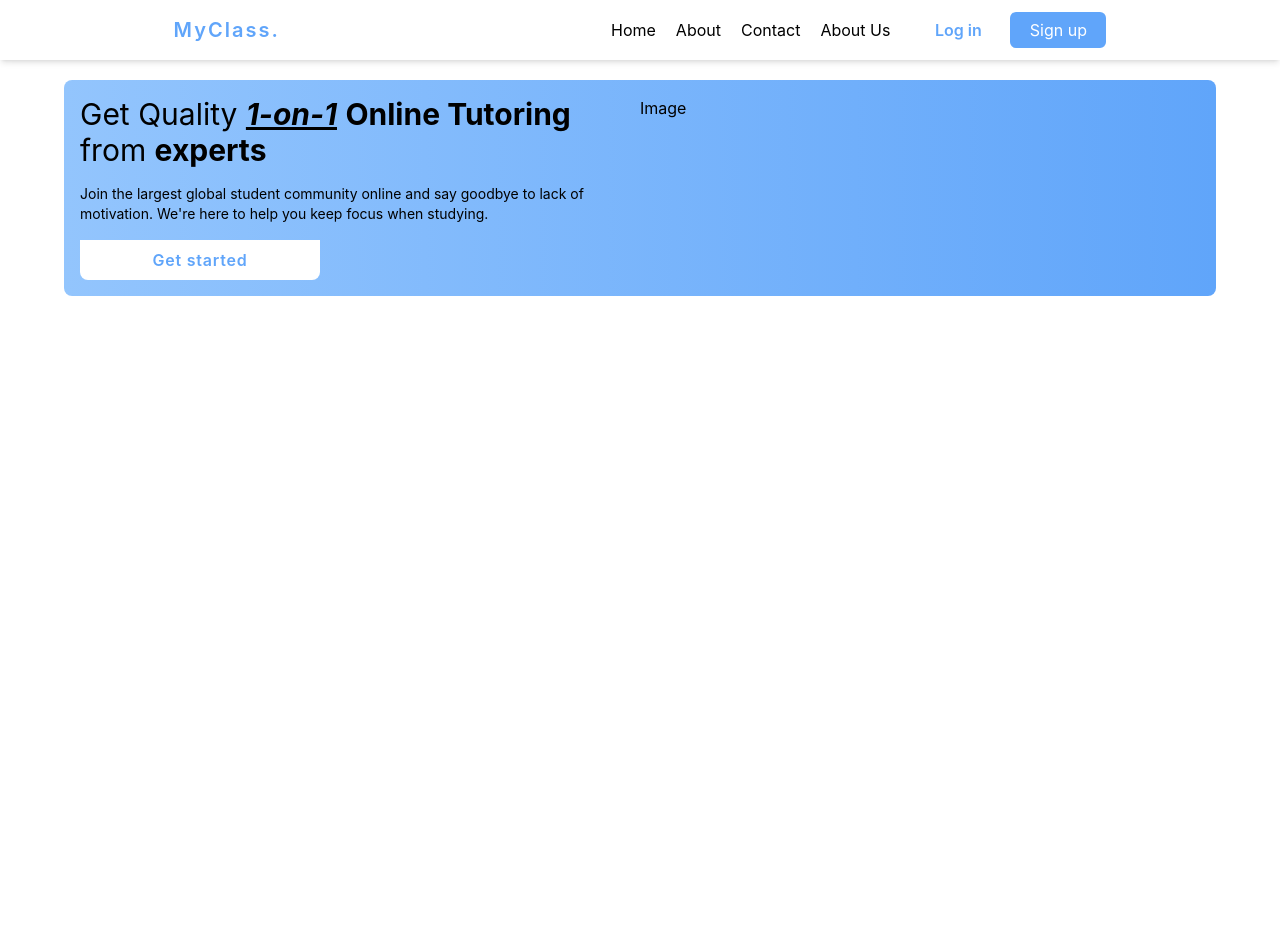
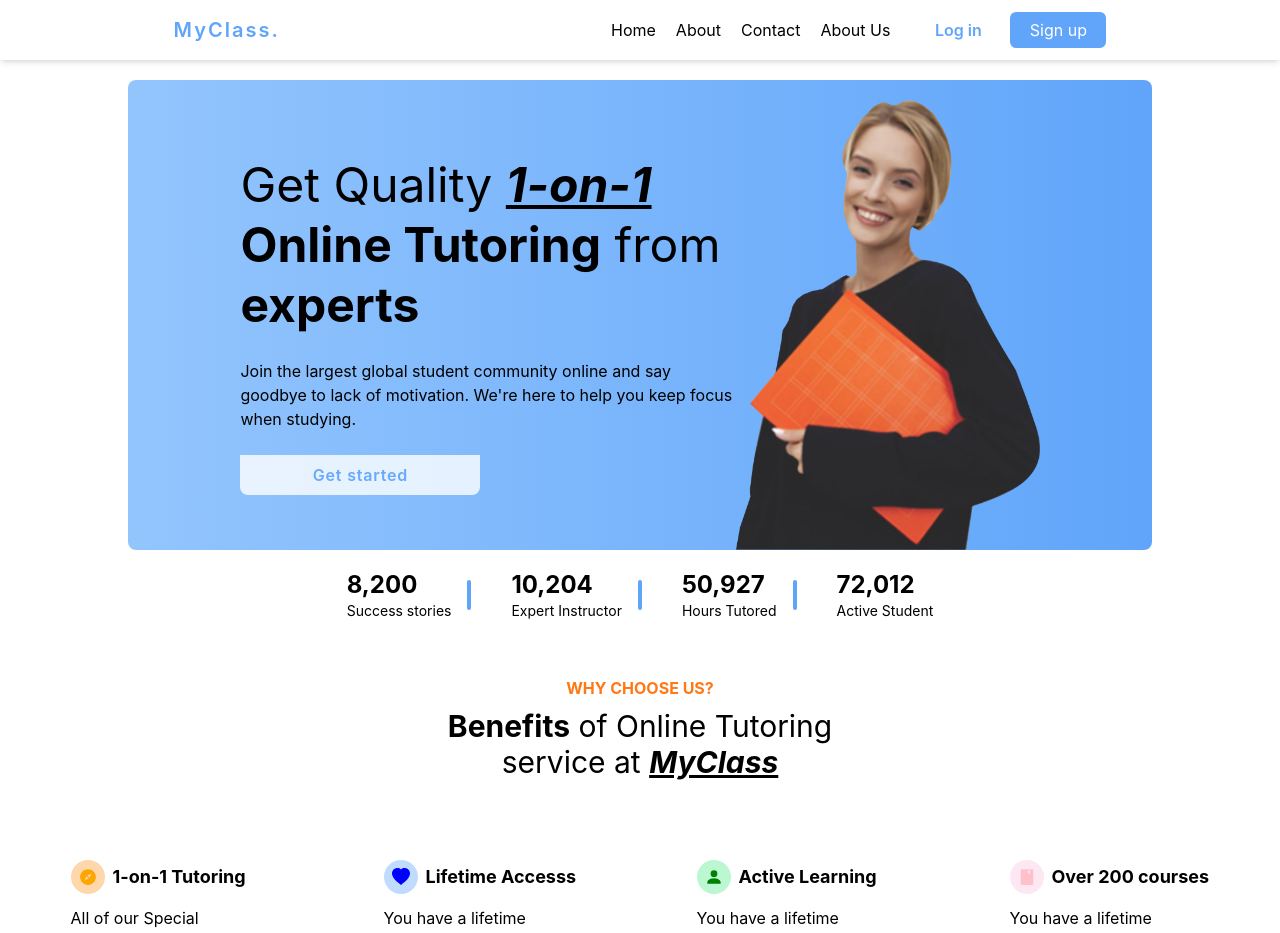
Before and after one commit to Zrnited/Linktree, a React (Create React App) app: page /livesite in a window 1280 px wide. Shown: the top 933 px of the page. Before the commit the page ends 800 px from the top, so only its background shows below. Built offline with nearby package versions, Linux system fonts and the light colour scheme.

Commit message:
Improvement on the live site

```diff
--- a/src/App.css
+++ b/src/App.css
@@ -1,3 +1,8 @@
+body {
+  scroll-behavior: smooth;
+  padding-bottom: 300px;
+}
+
 .hidebar {
   top: -100%;
 }
--- a/src/components/Aside.js
+++ b/src/components/Aside.js
@@ -31,7 +31,7 @@ const Aside = () => {
   ];
 
   return (
-    <div className="fixed left-0 top-0 w-1/2 bottom-0 bg-slate-200 shadow-md sm:hidden">
+    <aside className="fixed left-0 top-0 w-1/2 bottom-0 bg-slate-200 shadow-md sm:hidden z-20">
       <div className="pt-5 flex flex-col h-full gap-2">
         <div>
           <h1 className="font-semibold text-xl tracking-widest capitalize text-blue-400 text-center">
@@ -65,7 +65,7 @@ const Aside = () => {
           </div>
         </div>
       </div>
-    </div>
+    </aside>
   );
 };
 
--- /dev/null
+++ b/src/components/Stats.js
@@ -0,0 +1,15 @@
+import React from "react";
+
+const Stats = ({number, text, sidebar}) => {
+  return (
+    <div className="flex h-50 items-center gap-4">
+      <div>
+        <h1 className="text-2xl font-bold">{number}</h1>
+        <p className="text-sm">{text}</p>
+      </div>
+      {sidebar && <div className="h-30 w-1 bg-blue-400 rounded-md"></div>}
+    </div>
+  );
+};
+
+export default Stats;
--- a/src/pages/LiveSite.js
+++ b/src/pages/LiveSite.js
@@ -1,32 +1,138 @@
 import React from "react";
 import Header from "../components/Header";
 import Aside from "../components/Aside";
+import adriana from "../assets/adriana.png";
+import Stats from "../components/Stats";
+import { AiFillCompass, AiFillBook } from "react-icons/ai";
+import { BsFillHeartFill, BsFillPersonFill } from "react-icons/bs";
+import { motion } from "framer-motion";
 
 const LiveSite = () => {
   const [aside, setAside] = React.useState(false);
+
+  const stats = [
+    {
+      number: "8,200",
+      text: "Success stories",
+      sidebar: true,
+    },
+    {
+      number: "10,204",
+      text: "Expert Instructor",
+      sidebar: true,
+    },
+    {
+      number: "50,927",
+      text: "Hours Tutored",
+      sidebar: true,
+    },
+    {
+      number: "72,012",
+      text: "Active Student",
+      sidebar: false,
+    },
+  ];
+
+  const expertise = [
+    {
+      icon: <AiFillCompass color="orange" />,
+      header: "1-on-1 Tutoring",
+      undertext:
+        "All of our Special Education Experts have a Degree in Special Education",
+      className: "p-2 bg-orange-200 rounded-full text-lg",
+    },
+    {
+      icon: <BsFillHeartFill color="blue" />,
+      header: "Lifetime Accesss",
+      undertext: "You have a lifetime access to all the learning resources",
+      className: "p-2 bg-blue-200 rounded-full text-lg",
+    },
+    {
+      icon: <BsFillPersonFill color="green" />,
+      header: "Active Learning",
+      undertext: "You have a lifetime access to all the learning resources",
+      className: "p-2 bg-green-200 rounded-full text-lg",
+    },
+    {
+      icon: <AiFillBook color="pink" />,
+      header: "Over 200 courses",
+      undertext: "You have a lifetime access to all the learning resources",
+      className: "p-2 bg-pink-100 rounded-full text-lg",
+    },
+  ];
+
+  // console.log(stats);
   return (
     <>
       <Header aside={aside} setAside={setAside} />
       {aside && <Aside />}
 
-      <section className="w-full flex justify-center mt-20">
-        <div className="rounded-lg w-90 p-4 bg-gradient-to-r from-blue-300 to-blue-400 border-none md:flex">
-          <div className="flex flex-col gap-4 md:w-1/2">
-            <h1 className="text-3xl">
+      <section className="w-full flex flex-col items-center mt-16 lg:mt-20">
+        <div className="rounded-lg w-90 px-4 pt-5 pb-5 bg-gradient-to-r from-blue-300 to-blue-400 border-none md:flex md:justify-center md:pb-0 lg:w-80">
+          <div className="flex flex-col gap-4 md:w-1/2 md:justify-center lg:gap-6">
+            <h1 className="text-3xl md:text-4xl lg:text-5xl lg:leading-tight">
               Get Quality <strong className="underline italic">1-on-1</strong>{" "}
               <strong>Online Tutoring</strong> from <strong>experts</strong>
             </h1>
-            <p className="text-sm">
+            <p className="text-sm md:text-base">
               Join the largest global student community online and say goodbye
               to lack of motivation. We're here to help you keep focus when
               studying.{" "}
             </p>
-            <button className="bg-white p-2 font-semibold rounded-b-lg tracking-wider text-blue-400 md:w-60">
+            <button className="bg-white p-2 font-semibold rounded-b-lg tracking-wider text-blue-400 md:w-60 opacity-80 hover:opacity-100 transition delay-100">
               Get started
             </button>
           </div>
-          <div className="hidden md:flex md:w-1/2">Image</div>
+          <div className="hidden md:flex h-400 lg:h-450">
+            <img className="h-full w-auto" src={adriana} alt="adriana" />
+          </div>
         </div>
+
+        <div className="flex flex-row flex-wrap gap-6 items-center justify-center mt-5 px-5 md:gap-10">
+          {stats?.map((stat) => {
+            return (
+              <Stats
+                number={stat.number}
+                text={stat.text}
+                sidebar={stat.sidebar}
+              />
+            );
+          })}
+        </div>
+      </section>
+
+      <section className="mt-14 px-5">
+        <div className="flex flex-col gap-2 items-center mb-10 lg:mb-20">
+          <h3 className="uppercase font-bold text-sm text-customOrange lg:text-base">
+            why choose us?
+          </h3>
+          <h1 className="text-2xl max-w-300 text-center lg:text-3xl lg:max-w-400">
+            <strong>Benefits</strong> of Online Tutoring service at{" "}
+            <strong className="underline italic">MyClass</strong>
+          </h1>
+        </div>
+
+        <div className="flex flex-col items-center gap-4 sm:flex-row sm:flex-wrap sm:gap-3 sm:items-start sm:justify-around">
+          {expertise?.map((item) => {
+            return (
+              <motion.div whileHover={{scale: 1.1}} className="flex flex-col gap-3 items-center max-w-300 cursor-pointer sm:max-w-200 sm:items-start hover:shadow-md">
+                <div className="flex gap-2 items-center">
+                  <button className={item.className}>
+                    <i>{item.icon}</i>
+                  </button>
+                  <p className="text-base font-bold md:text-lg">{item.header}</p>
+                </div>
+                <p className="text-center sm:text-left sm:text-sm md:text-base">
+                  {item.undertext}
+                </p>
+              </motion.div>
+            );
+          })}
+        </div>
+      </section>
+
+      <section className="px-6 mt-10">
+        <h1 className="text-center font-bold text-2xl sm:text-left ml-12 md:text-4xl">Recently added courses</h1>
       </section>
     </>
   );
--- a/tailwind.config.js
+++ b/tailwind.config.js
@@ -14,9 +14,15 @@ module.exports = {
         gray400: '#98A2B3',
         overlay: 'rgba(52, 64, 84, 0.7)'
       },
+
+      colors: {
+        customOrange: '#FF7815'
+      },
+
       width: {
         90: '90%',
         85: '85%',
+        80: '80%',
         88: '88px',
         40: '40px',
         10: '10px'
@@ -25,9 +31,13 @@ module.exports = {
         132: '132px',
         90: '93px',
         40: '40px',
+        30: '30px',
+        50: '50px',
         44: '44px',
         2: '1px',
-        10: '10px'
+        10: '10px',
+        400: '400px',
+        450: '450px'
       }
     },
     objectPosition: {
@@ -35,8 +45,15 @@ module.exports = {
     },
 
     maxWidth: {
-      750: '750px'
+      750: '750px',
+      200: '200px',
+      300: '300px',
+      400: '400px',
     },
+
+    // minWidth: {
+    //   300: '300px'
+    // },
 
     borderColor: {
       lightblue: '#84CAFF',
```
Also changed, not shown: src/assets/adriana.png (added).
